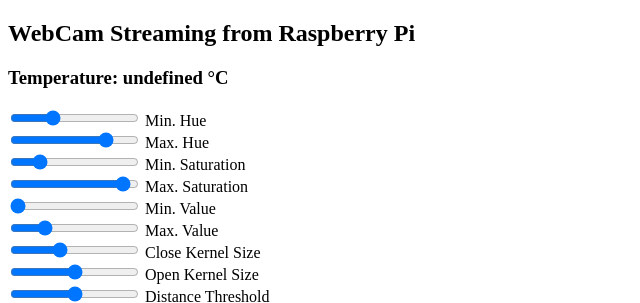
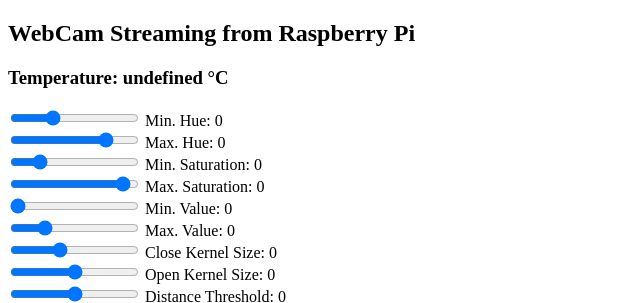
Before and after one commit to dirtworks-2025/raspi-code, a FastAPI app: page / in a window 1280 px wide; the page is wider, and only the part inside the window is pictured. Shown: the top 303 px of that part, without its empty margins (0-640 px from the left). Run offline with FastAPI, Linux system fonts and the light colour scheme.

Commit message:
feat: add dynamic labels for sliders

```diff
--- a/templates/index.html
+++ b/templates/index.html
@@ -13,44 +13,47 @@
         Temperature: <span id="temperature">Loading...</span> °C
     </h3>
     <div>
-        <input type="range" min="0" max="179" id="minH" value="0"/>
-        <label for="minH">Min. Hue</label>
+        <input type="range" min="0" max="179" id="minH" value="0" oninput="minHValue.textContent = this.value" />
+        <label for="minH">Min. Hue: <span id="minHValue">0</span></label>
     </div>
     <div>
-        <input type="range" min="0" max="179" id="maxH" value="179"/>
-        <label for="maxH">Max. Hue</label>
+        <input type="range" min="0" max="179" id="maxH" value="0" oninput="maxHValue.textContent = this.value" />
+        <label for="maxH">Max. Hue: <span id="maxHValue">0</span></label>
     </div>
     <div>
-        <input type="range" min="0" max="255" id="minS" value="0"/>
-        <label for="minS">Min. Saturation</label>
+        <input type="range" min="0" max="255" id="minS" value="0" oninput="minSValue.textContent = this.value" />
+        <label for="minS">Min. Saturation: <span id="minSValue">0</span></label>
     </div>
     <div>
-        <input type="range" min="0" max="255" id="maxS" value="255"/>
-        <label for="maxS">Max. Saturation</label>
+        <input type="range" min="0" max="255" id="maxS" value="0" oninput="maxSValue.textContent = this.value" />
+        <label for="maxS">Max. Saturation: <span id="maxSValue">0</span></label>
     </div>
     <div>
-        <input type="range" min="0" max="255" id="minV" value="0"/>
-        <label for="minV">Min. Value</label>
+        <input type="range" min="0" max="255" id="minV" value="0" oninput="minVValue.textContent = this.value" />
+        <label for="minV">Min. Value: <span id="minVValue">0</span></label>
     </div>
     <div>
-        <input type="range" min="0" max="255" id="maxV" value="255"/>
-        <label for="maxV">Max. Value</label>
+        <input type="range" min="0" max="255" id="maxV" value="0" oninput="maxVValue.textContent = this.value" />
+        <label for="maxV">Max. Value: <span id="maxVValue">0</span></label>
     </div>
     <div>
-        <input type="range" min="0" max="8" id="closeKernel" value="1"/>
-        <label for="closeKernel">Close Kernel Size</label>
+        <input type="range" min="0" max="8" id="closeKernel" value="0"
+            oninput="closeKernelValue.textContent = this.value" />
+        <label for="closeKernel">Close Kernel Size: <span id="closeKernelValue">0</span></label>
     </div>
     <div>
-        <input type="range" min="0" max="8" id="openKernel" value="1"/>
-        <label for="openKernel">Open Kernel Size</label>
+        <input type="range" min="0" max="8" id="openKernel" value="0"
+            oninput="openKernelValue.textContent = this.value" />
+        <label for="openKernel">Open Kernel Size: <span id="openKernelValue">0</span></label>
     </div>
     <div>
-        <input type="range" min="0" max="20" id="distThreshold" value="1"/>
-        <label for="distThreshold">Distance Threshold</label>
+        <input type="range" min="0" max="20" id="distThreshold" value="0"
+            oninput="distThresholdValue.textContent = this.value" />
+        <label for="distThreshold">Distance Threshold: <span id="distThresholdValue">0</span></label>
     </div>
 
-    <img src="/video/front" width="1440" height="480" id="frontCam"/>
-    <img src="/video/rear" width="1440" height="480" id="rearCam"/>
+    <img src="/video/front" width="1440" height="480" id="frontCam" />
+    <img src="/video/rear" width="1440" height="480" id="rearCam" />
 
     <script type="text/javascript" src="static/index.js"></script>
 </body>
```
